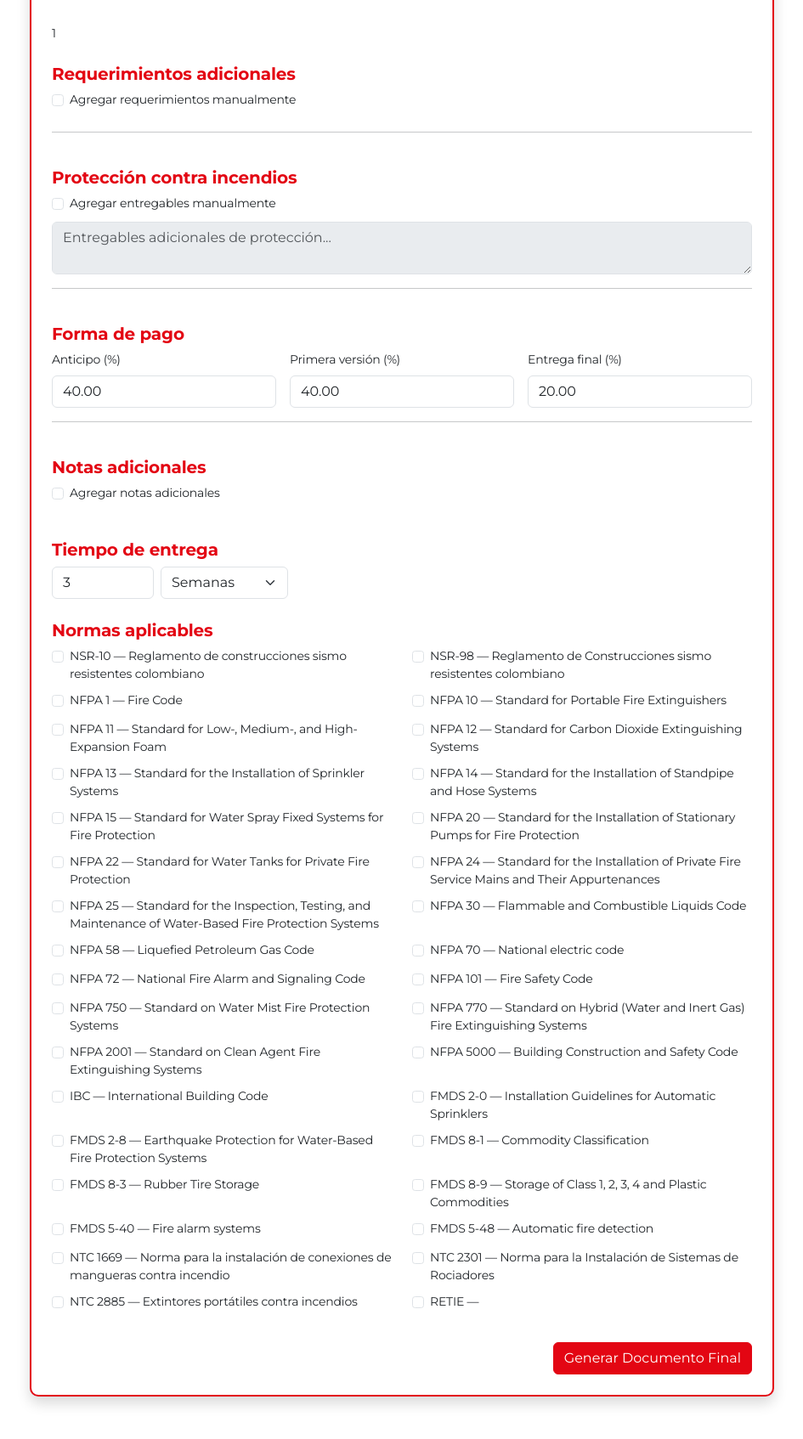
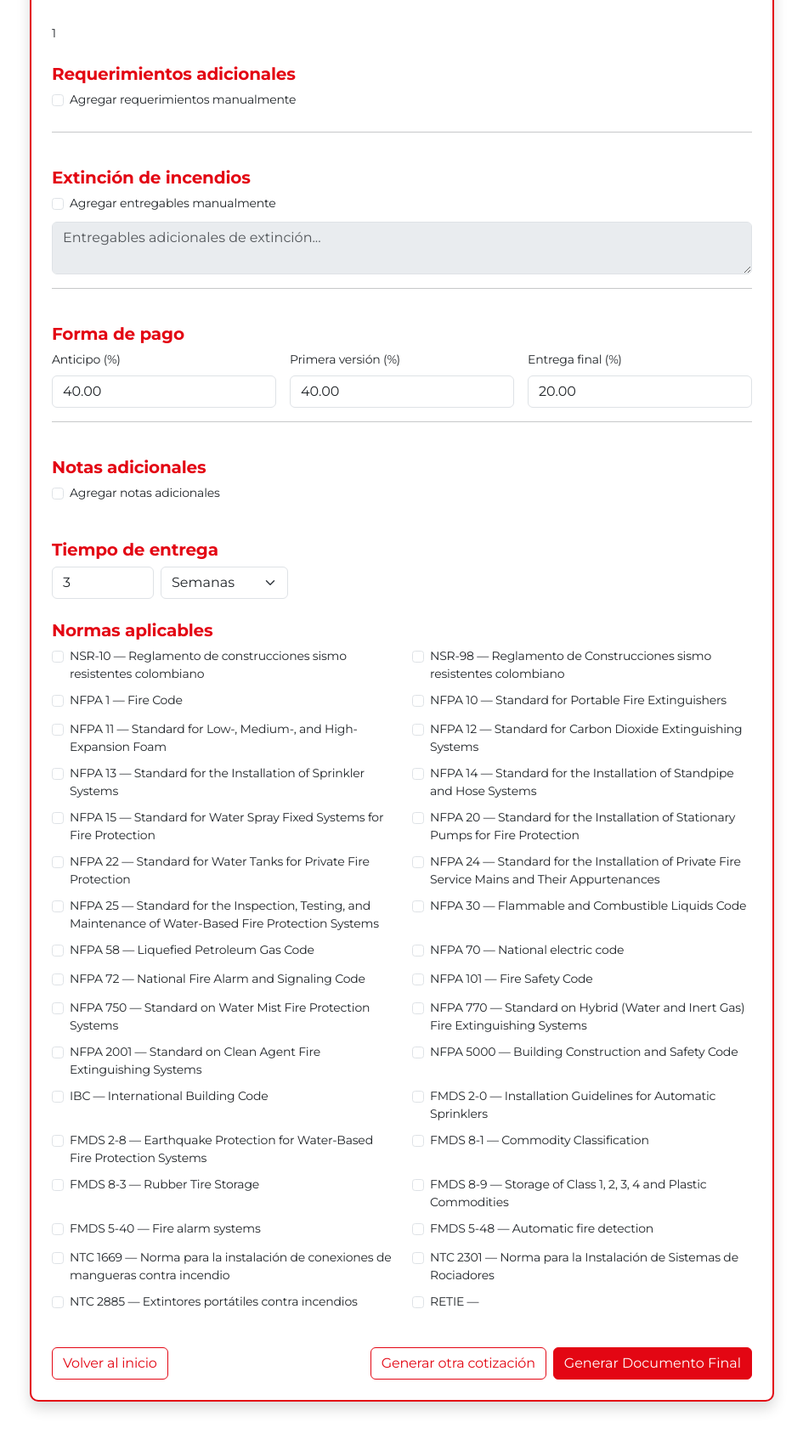
Before and after one commit to JBSoftwareDev/firequote-django, a Django app: page /quote/1/ in a window 1280 px wide. Shown: the part 300-1994 px from the top of the page at 85% size, without its empty margins (167-1112 px from the left). Before the commit the page ends 1955 px from the top, so only its background shows below. Run offline with Django 5.2, Linux system fonts and the light colour scheme; a user stored in the database is signed in; data comes from the database, SQL or seed files in the repository; data that the repository does not hold is empty.

Commit message:
Add navigation buttons and update protection text

```diff
--- a/firequote/quotes/templates/quotes/client_list.html
+++ b/firequote/quotes/templates/quotes/client_list.html
@@ -108,5 +108,11 @@ document
 });
 </script>
 
+<div class="page-bottom-actions">
+    <a href="{% url 'home' %}" class="btn btn-home">
+        Volver al inicio
+    </a>
+</div>
+
 </body>
 </html>
--- a/firequote/quotes/templates/quotes/client_update.html
+++ b/firequote/quotes/templates/quotes/client_update.html
@@ -95,5 +95,11 @@
     </div>
 </form>
 
+<div class="page-bottom-actions">
+    <a href="{% url 'home' %}" class="btn btn-home">
+        Volver al inicio
+    </a>
+</div>
+
 </body>
 </html>
--- a/firequote/quotes/templates/quotes/quote_details.html
+++ b/firequote/quotes/templates/quotes/quote_details.html
@@ -93,12 +93,12 @@
 
         {% if quote.is_protection %}
         <div class="form-section">
-            <h5>Protección contra incendios</h5>
+            <h5>Extinción de incendios</h5>
             <div class="form-check mb-2">
                 <input type="checkbox" id="add_protection" class="form-check-input" onclick="toggleTextarea('add_protection','manual_items_protection')">
                 <label class="form-check-label" for="add_protection">Agregar entregables manualmente</label>
             </div>
-            <textarea id="manual_items_protection" name="manual_items_protection" class="form-control" placeholder="Entregables adicionales de protección..." disabled></textarea>
+            <textarea id="manual_items_protection" name="manual_items_protection" class="form-control" placeholder="Entregables adicionales de extinción..." disabled></textarea>
         </div>
         {% endif %}
 
@@ -240,8 +240,23 @@
             </div>
         </div>
 
-        <div class="text-end mt-4">
-            <button type="submit" class="btn btn-primary">Generar Documento Final</button>
+        <div class="page-bottom-actions">
+
+            <a href="{% url 'home' %}" class="btn btn-home">
+                Volver al inicio
+            </a>
+
+            <div class="d-flex gap-2">
+                <a href="{% url 'quote_form' %}?new=1" class="btn btn-home">
+                    Generar otra cotización
+                </a>
+
+                <button type="submit" class="btn btn-primary">
+                    Generar Documento Final
+                </button>
+            </div>
+
         </div>
     </form>
+
 </body>
--- a/firequote/quotes/templates/quotes/quote_list.html
+++ b/firequote/quotes/templates/quotes/quote_list.html
@@ -108,5 +108,11 @@ document
 });
 </script>
 
+<div class="page-bottom-actions">
+    <a href="{% url 'home' %}" class="btn btn-home">
+        Volver al inicio
+    </a>
+</div>
+
 </body>
 </html>
--- a/firequote/static/css/styles.css
+++ b/firequote/static/css/styles.css
@@ -90,3 +90,21 @@ h4 {
     border-color: #85040b;
     color: #ffffff;
 }
+
+.page-bottom-actions {
+    margin-top: 30px;
+    display: flex;
+    justify-content: space-between;
+    align-items: center;
+}
+
+.btn-home {
+    color: #e30613;
+    border: 1px solid #e30613;
+    background-color: #ffffff;
+}
+
+.btn-home:hover {
+    background-color: #e30613;
+    color: #ffffff;
+}
```
Also changed, not shown: firequote/quotes/templates/quotes/client_detail.html (+10 -1 lines), firequote/quotes/templates/quotes/quote_entry.html (+7 -0 lines), firequote/quotes/templates/quotes/quote_form.html (+18 -4 lines), firequote/quotes/templates/quotes/quote_info.html (+7 -1 lines).
